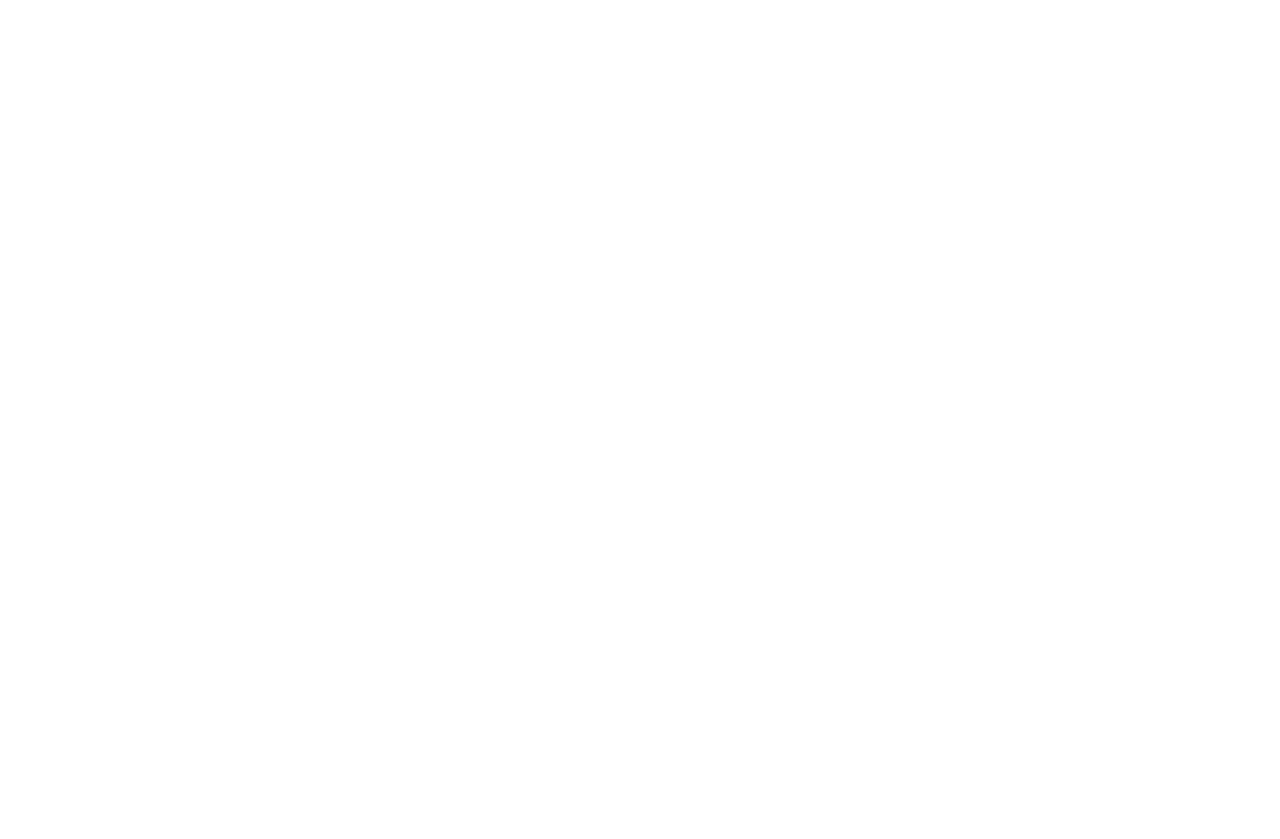
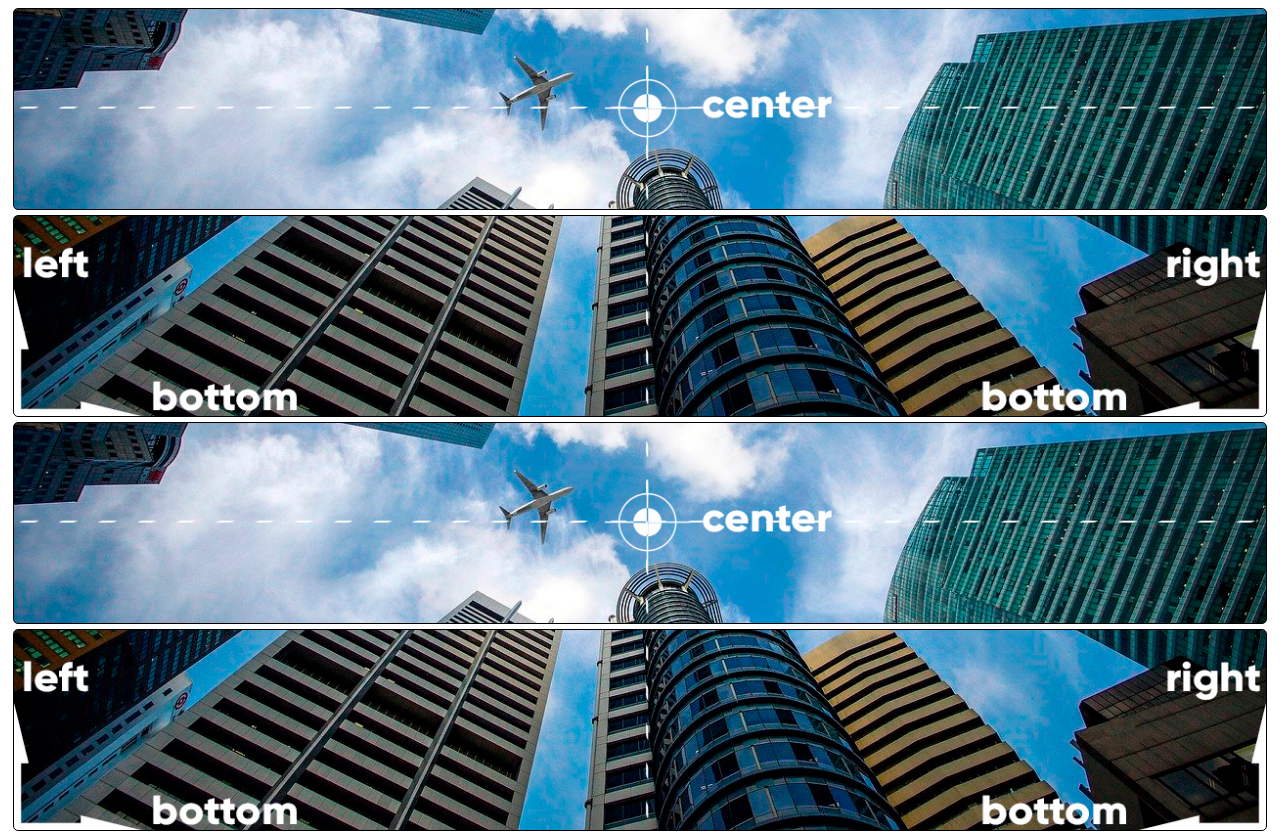
Before and after one commit to slamaluco/HTML-CSS, a plain HTML site: page index.html in a window 1280 px wide. Before the commit the page ends 800 px from the top, so only its background shows below. Drawn offline with Linux system fonts and the light colour scheme.

Commit message:
exercicio de div com imagem

```diff
--- a/index.html
+++ b/index.html
@@ -4,9 +4,43 @@
     <meta charset="UTF-8">
     <meta name="viewport" content="width=device-width, initial-scale=1.0">
     <title>teste de imagens no fundo</title>
-    <style></style>
+    <style>
+
+        div.bloco{
+            height: 200px;
+            margin: 5px;
+            border: 1px solid black;
+            background-image: url(imagens-cap19/wallpaper003.jpg);
+            border-radius: 5px;
+            background-repeat: no-repeat;
+            background-size: 100%;
+        }
+        div#img1{
+            background-position: right center;
+        }
+        div#img2{
+            background-position: left bottom;
+        }
+        div#img3{
+            background-position: center center;
+        }
+        div#img4{
+            background-position: right bottom;
+        }
+    </style>
 </head>
 <body>
-    <div></div>
+    <div class="bloco" id="img1">
+
+    </div>
+    <div class="bloco" id="img2">
+
+    </div>
+    <div class="bloco" id="img3">
+
+    </div>
+    <div class="bloco" id="img4">
+
+    </div>
 </body>
 </html>
```
Also changed, not shown: imagens-cap19/pattern001.png (added), imagens-cap19/pattern002.png (added), imagens-cap19/pattern003.png (added), imagens-cap19/pattern004.png (added), imagens-cap19/target001.png (added), imagens-cap19/wallpaper001.jpg (added), imagens-cap19/wallpaper002.jpg (added), imagens-cap19/wallpaper003.jpg (added), imagens-cap19/wallpaper004.jpg (added), imagens-cap19/wallpaper005.jpg (added), imagens-cap19/wallpaper006.jpg (added).
